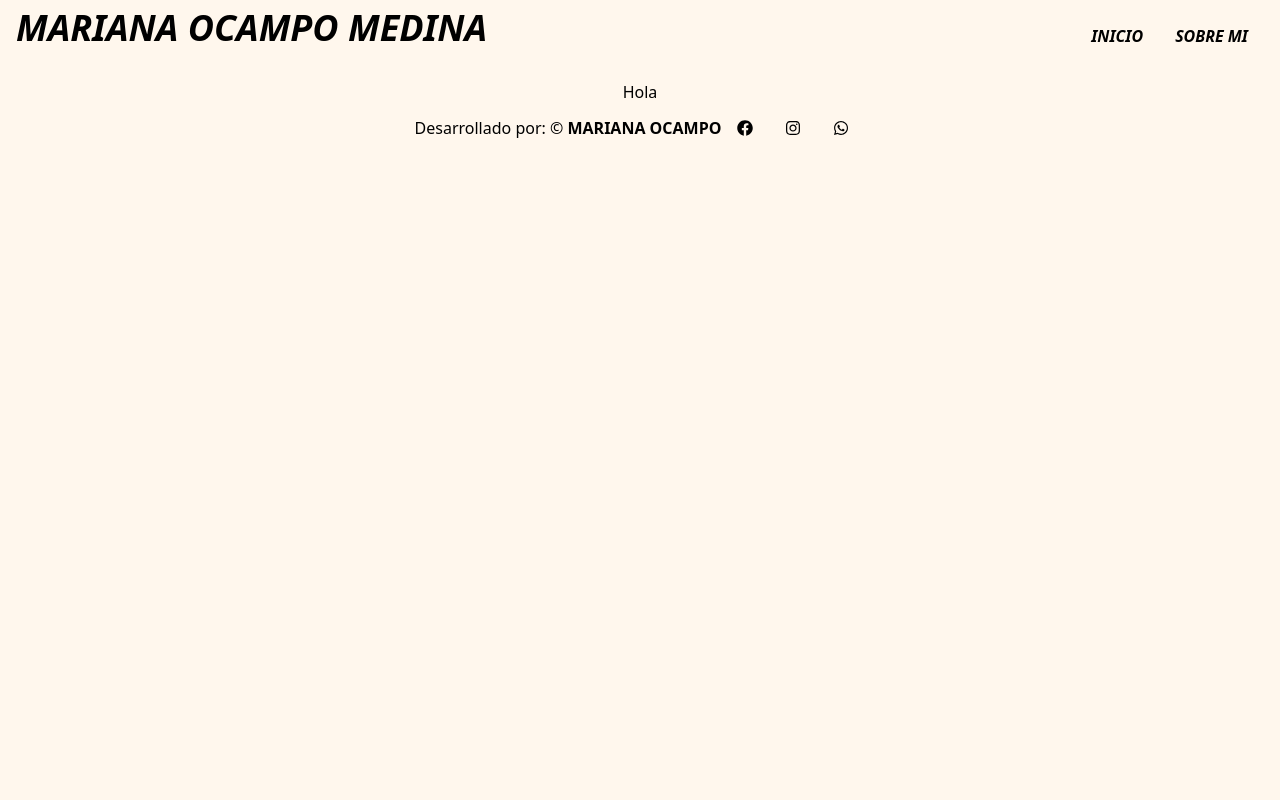
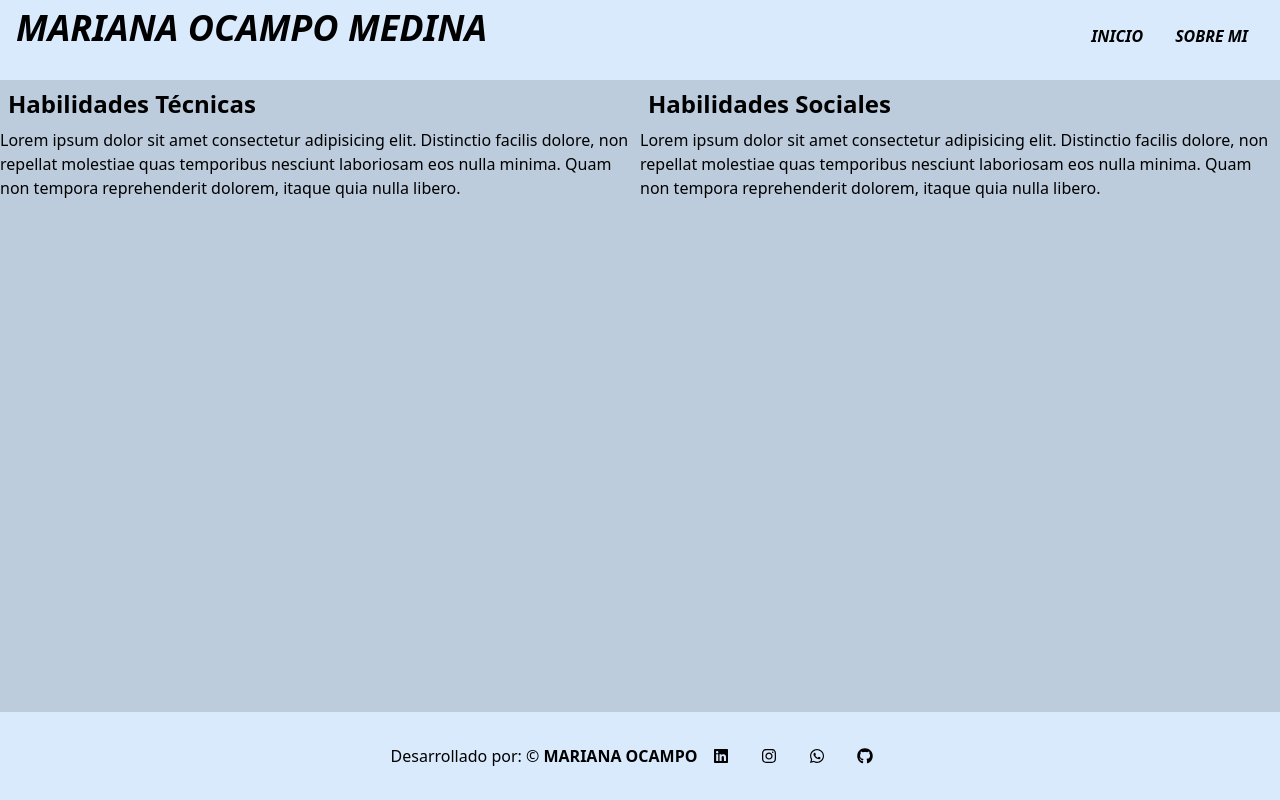
Before and after one commit to Mariana314/react-mariana, a React (Vite) app: page /aboutMe in a window 1280 px wide. Built offline with nearby package versions, Linux system fonts and the light colour scheme.

Commit message:
Actualización: Creacion de AboutMe y Experience

```diff
--- a/src/Components/Layouts/Footer/Footer.jsx
+++ b/src/Components/Layouts/Footer/Footer.jsx
@@ -1,19 +1,21 @@
 import React from 'react'
 import { Navbar } from "../Navbar/Navbar";
 import { ItemNavbar } from "../../UI/ItemNavbar/ItemNavbar";
-import { FaFacebook, FaInstagram, FaWhatsapp } from "react-icons/fa";
+import { FaLinkedin , FaInstagram, FaWhatsapp, FaGithub } from "react-icons/fa";
 
 export const Footer = () => {
   return (
     <>
-    <footer className='text-1xl'>
+    <footer className='text-1xl w-full bg-[#D9EAFD] mt-auto p-5'>
         <div className='flex items-center justify-center'>
             <p >Desarrollado por: &copy; <strong>MARIANA OCAMPO</strong></p>
             <Navbar>
                 <ul className='flex space-x-3'>
-                    <ItemNavbar contentItem={<FaFacebook />}/>
+                    <ItemNavbar contentItem={<FaLinkedin  />}/>
                     <ItemNavbar contentItem={<FaInstagram />}/>
                     <ItemNavbar contentItem={<FaWhatsapp />}/>
+                    <ItemNavbar contentItem={<FaGithub />}/>
+
                 </ul>
             </Navbar>
         </div>
--- a/src/Components/Layouts/Header/Header.jsx
+++ b/src/Components/Layouts/Header/Header.jsx
@@ -4,7 +4,7 @@ import { ItemNavbar } from "../../UI/ItemNavbar/ItemNavbar";
 
 export const Header = () => {
   return (
-    <header className="w-full flex justify-between p4 list-none font-[Playfair Display] italic font-bold ">
+    <header className="w-full  bg-[#D9EAFD] flex justify-between p4 list-none font-[Playfair Display] italic font-bold ">
 
     <h1 className="mt-2 text-4xl font-bold m-4 ">MARIANA OCAMPO MEDINA</h1>
       <Navbar>
--- a/src/Components/Layouts/Main/Main.jsx
+++ b/src/Components/Layouts/Main/Main.jsx
@@ -4,11 +4,11 @@ import Image from "../../../assets/Images/Image3.png";
 export const Main = () => {
   return (
     <>
-    <div className='flex justify-between items-center gap-10'>
+    <div className='flex justify-between items-center gap-20 mt-auto'>
 
       <img className='w-48 md:w-56 lg:w-64' src= { Image } alt="" />
 
-      <div className='flex w-1/2'>
+      <div className='flex '>
         <div className="max-w-md ">
           <h1 className="text-2xl font-semibold">Analista y desarrolladora de software</h1>
           <p className="text-gray-700">
--- a/src/Components/Pages/AboutMe/AboutMe.jsx
+++ b/src/Components/Pages/AboutMe/AboutMe.jsx
@@ -2,6 +2,20 @@ import React from 'react'
 
 export const AboutMe = () => {
   return (
-    <h1>Hola</h1>
+    <>
+  <div className='flex justify-between'>
+        <div >
+        <h2 className='text-2xl font-bold m-2'>Habilidades Técnicas</h2>
+        <p className='flex space-x-2 '>Lorem ipsum dolor sit amet consectetur adipisicing elit. Distinctio facilis dolore, non repellat molestiae quas temporibus nesciunt laboriosam eos nulla minima. Quam non tempora reprehenderit dolorem, itaque quia nulla libero.</p>
+
+      </div>
+      <div>
+        <h2 className='text-2xl font-bold m-2'>Habilidades Sociales</h2>
+        <p>Lorem ipsum dolor sit amet consectetur adipisicing elit. Distinctio facilis dolore, non repellat molestiae quas temporibus nesciunt laboriosam eos nulla minima. Quam non tempora reprehenderit dolorem, itaque quia nulla libero.</p>
+
+      </div>
+  </div>
+
+    </>
   )
 }
--- /dev/null
+++ b/src/Components/Pages/Experience/Experience.jsx
@@ -0,0 +1,9 @@
+import React from 'react'
+
+export const Experience = () => {
+  return (
+    <>
+    <h2>Estudios</h2>
+    <h2>Nivel Inglés</h2></>
+  )
+}
--- a/src/index.css
+++ b/src/index.css
@@ -10,7 +10,7 @@ body, #root{
   display: flex;
   flex-direction: column;
   align-items: center;
-  background-color: rgb(255, 247, 237);
+  background-color: #BCCCDC;
   color: black;
 
 }
```
